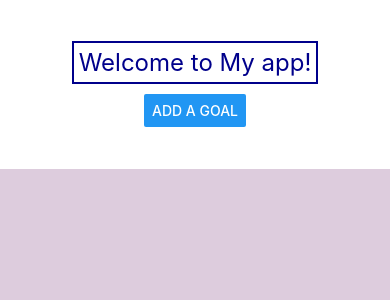
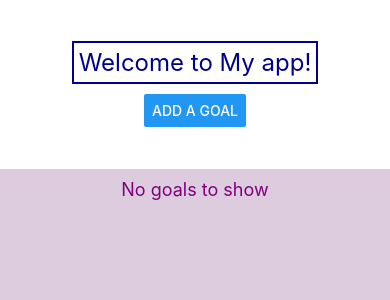
Before and after one commit to beibeixx/CS5520, a React Native app: screen / in a window 390 px wide. Shown: the top 300 px of the page. Built offline with nearby package versions, Linux system fonts and the light colour scheme.

Commit message:
add text in the bottom view when no goal was added.

```diff
--- a/App.js
+++ b/App.js
@@ -48,6 +48,8 @@ export default function App() {
     })
   };
 
+
+
   return (
     <SafeAreaView style={styles.container}>
       <StatusBar style="auto" />
@@ -63,6 +65,10 @@ export default function App() {
         />
       <View style={styles.bottomView}>
         <FlatList
+          ListEmptyComponent={
+          <View style={styles.emptyListContainer}>
+            <Text style={styles.emptyListText}>No goals to show</Text>
+          </View>}
           contentContainerStyle={styles.scrollViewContainer}
           data={goals}
           renderItem={({ item }) => {
@@ -107,4 +113,14 @@ const styles = StyleSheet.create({
     flex: 4,
     // alignItems: "center",
   },
+  emptyListContainer: {
+    flex: 1,
+    justifyContent: 'center',
+    alignItems: 'center',
+    marginTop: 10,
+  },
+  emptyListText: {
+    color: 'purple',
+    fontSize: 18,
+  },
 });
```
